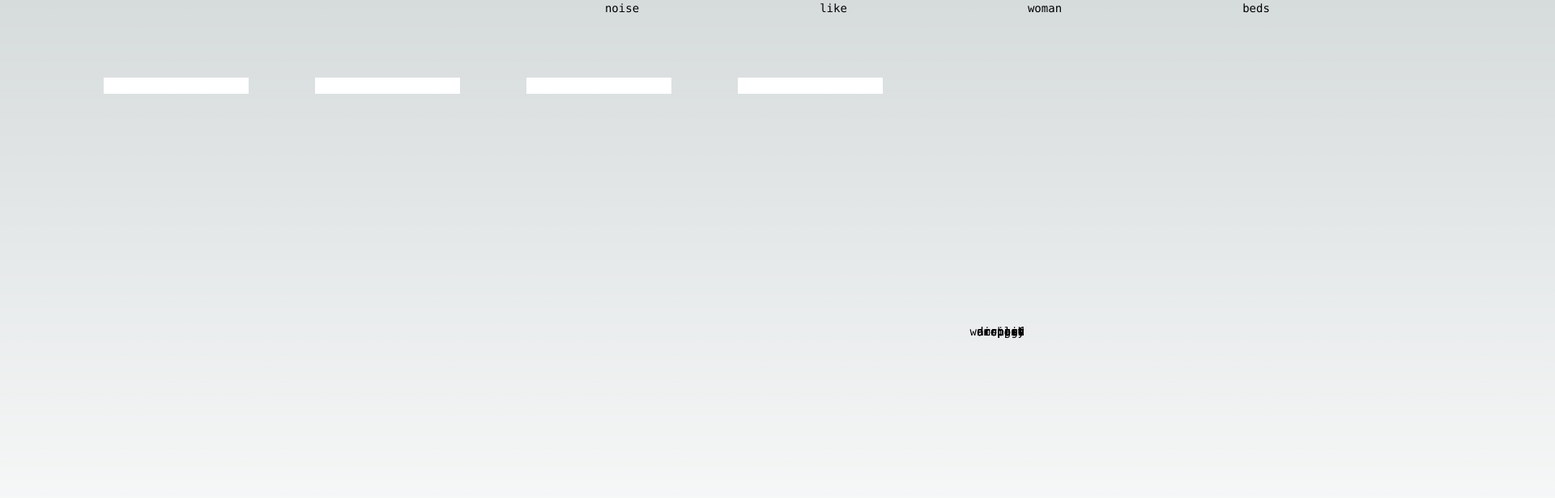
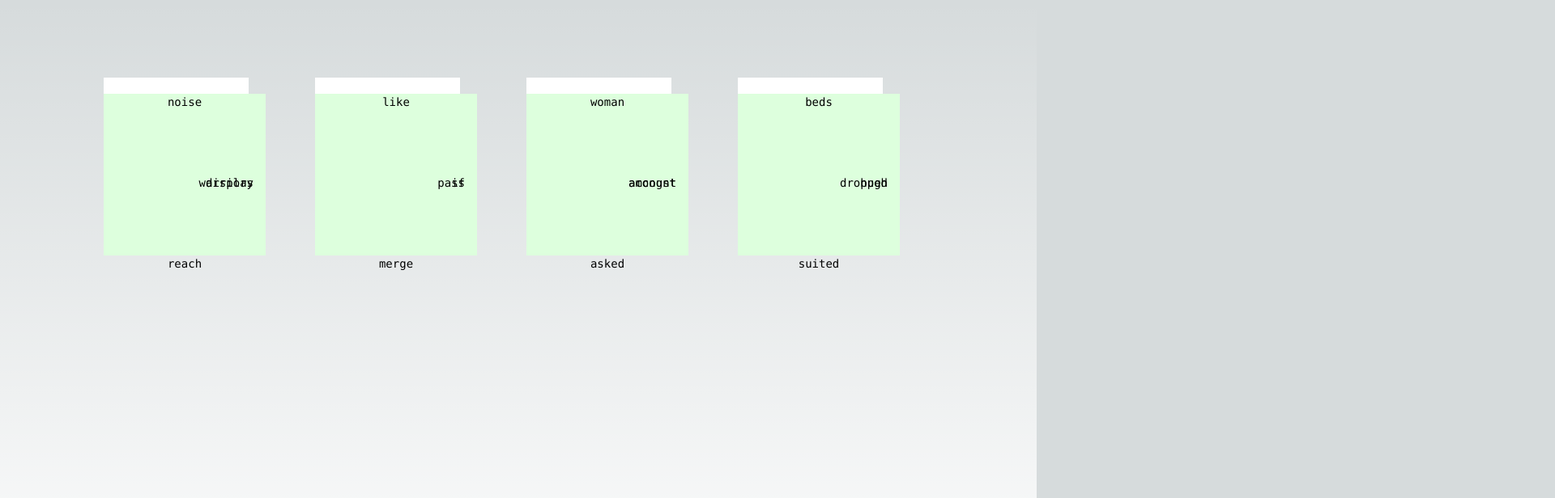
Before and after one commit to nezumi149/nextjs-boilerplate, a Next.js app: page / in a window 1280 px wide. Shown: the top 616 px of the page at 81% size, 1920 px wide, since content can reach past the window. Built offline with nearby package versions, Linux system fonts and the light colour scheme.

Commit message:
relative position

```diff
--- a/app/Leaf.js
+++ b/app/Leaf.js
@@ -6,7 +6,7 @@ const Leaf = (props) => {
 
     return (
        <div>
-        <div style={{ height:'200px', width:'200px'}} onClick={() => setRotation(rotation + (props.disabled?1:0))}>
+        <div style={{ height:'200px', width:'200px', backgroundColor:'#DDFFDD', position:'relative'}} onClick={() => setRotation(rotation + (props.disabled?1:0))}>
             <p style={{ position: 'absolute', top:'0%', width:'100%', textAlign:'center'}}>
                 {props.words[(0+rotation)%4]}
             </p>
```
